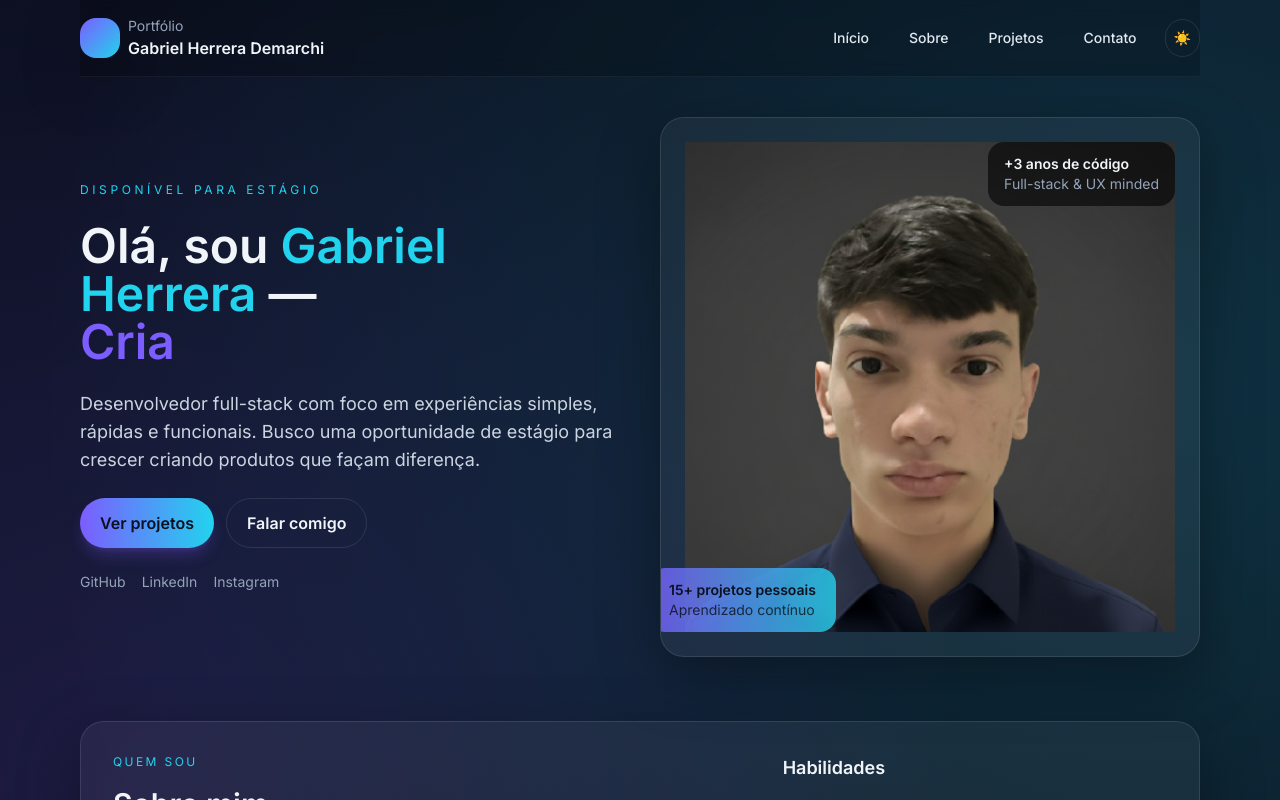
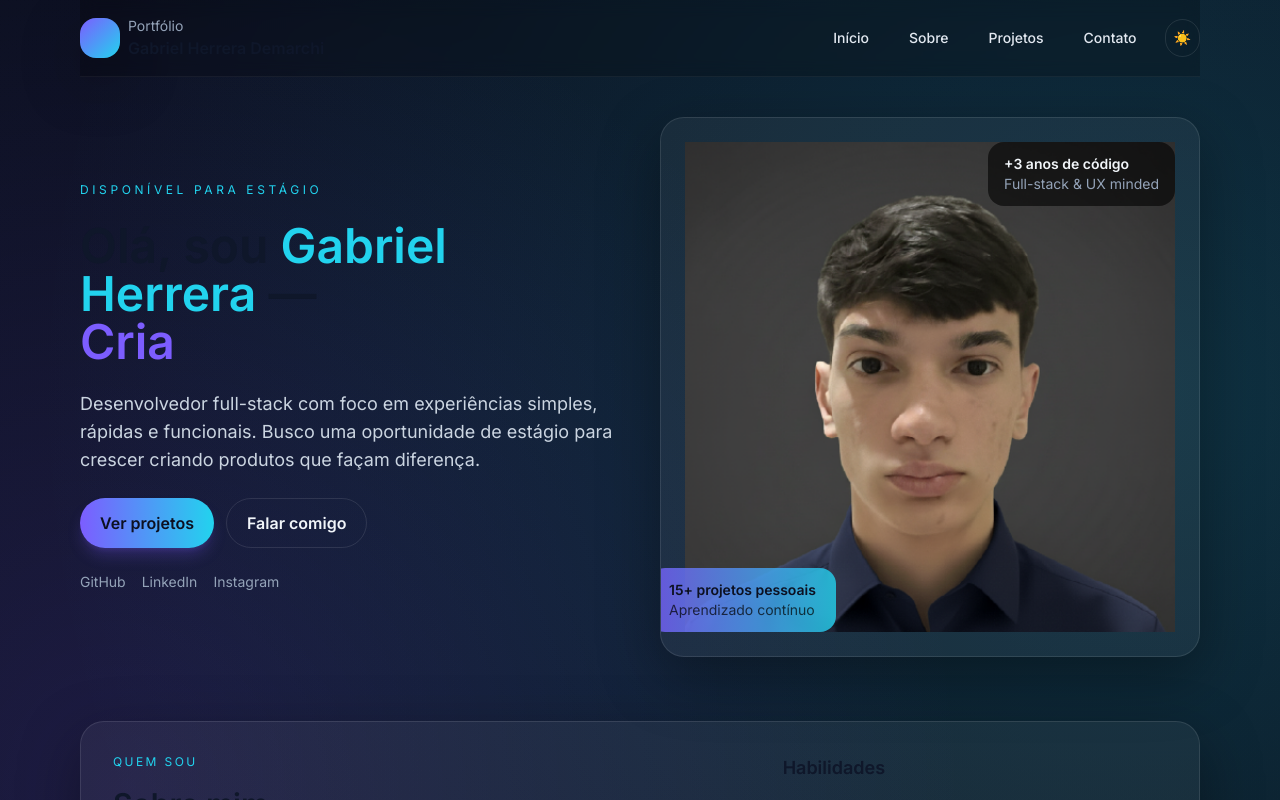
Before and after one commit to gaherrera00/gaherrera00, a React (Vite) app: page / in a window 1280 px wide. Shown: the top 800 px of the page. Built offline with nearby package versions, Linux system fonts and the light colour scheme.

Commit message:
Fix theme toggle for light and dark modes

```diff
--- a/index.html
+++ b/index.html
@@ -1,5 +1,5 @@
 <!DOCTYPE html>
-<html lang="pt-BR" class="dark">
+<html lang="pt-BR">
   <head>
     <meta charset="UTF-8" />
     <meta name="viewport" content="width=device-width, initial-scale=1.0" />
@@ -11,7 +11,7 @@
       rel="stylesheet"
     />
   </head>
-  <body class="font-inter bg-dark text-slate-100">
+  <body class="font-inter">
     <div id="root"></div>
     <script type="module" src="/src/main.jsx"></script>
   </body>
--- a/src/index.css
+++ b/src/index.css
@@ -3,11 +3,19 @@
 @tailwind utilities;
 
 :root {
+  color-scheme: light;
+}
+
+.dark {
   color-scheme: dark;
 }
 
 body {
-  @apply antialiased;
+  @apply antialiased bg-white text-slate-900 transition-colors duration-300;
+}
+
+.dark body {
+  @apply bg-dark text-slate-100;
 }
 
 a {
```
